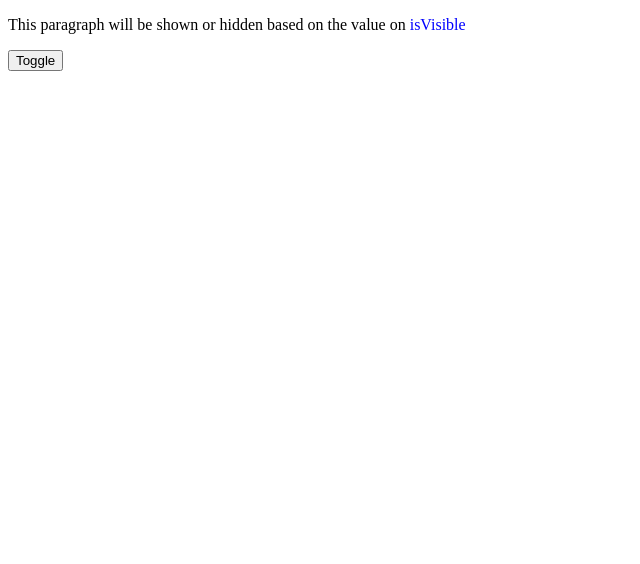
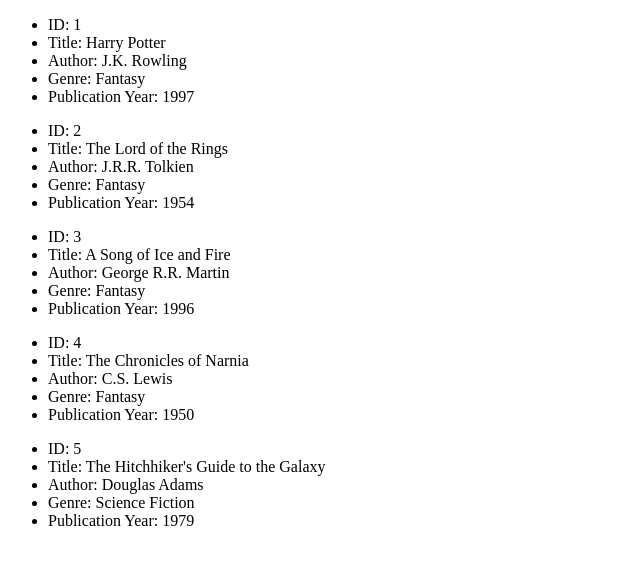
Before and after one commit to gstv57/vue-repo-learning, a Vue app: page / in a window 1280 px wide. Shown: the top 564 px of the page, without its empty margins (0-640 px from the left). Built offline with nearby package versions, Linux system fonts and the light colour scheme.

Commit message:
iteration with objects

```diff
--- a/src/App.vue
+++ b/src/App.vue
@@ -1,7 +1,7 @@
 <script setup>
-import ConditionalRendering from './components/ConditionalRendering.vue'
+import IterationComponent from './components/IterationComponent.vue'
 </script>
 
 <template>
-  <ConditionalRendering />
+  <IterationComponent />
 </template>
--- a/src/components/ConditionalRendering.vue
+++ /dev/null
@@ -1,14 +0,0 @@
-<script setup>
-import { ref } from 'vue'
-const isVisible = ref(true)
-</script>
-
-<template>
-  <div v-show="isVisible">
-    <p>
-      This paragraph will be shown or hidden based on the value on
-      <span style="color: blue">isVisible</span>
-    </p>
-  </div>
-  <button @click="isVisible = !isVisible">Toggle</button>
-</template>
--- /dev/null
+++ b/src/components/IterationComponent.vue
@@ -0,0 +1,50 @@
+<script setup>
+import { ref } from 'vue'
+let books = ref([
+  {
+    id: 1,
+    title: 'Harry Potter',
+    author: 'J.K. Rowling',
+    genre: 'Fantasy',
+    publicationYear: 1997,
+  },
+  {
+    id: 2,
+    title: 'The Lord of the Rings',
+    author: 'J.R.R. Tolkien',
+    genre: 'Fantasy',
+    publicationYear: 1954,
+  },
+  {
+    id: 3,
+    title: 'A Song of Ice and Fire',
+    author: 'George R.R. Martin',
+    genre: 'Fantasy',
+    publicationYear: 1996,
+  },
+  {
+    id: 4,
+    title: 'The Chronicles of Narnia',
+    author: 'C.S. Lewis',
+    genre: 'Fantasy',
+    publicationYear: 1950,
+  },
+  {
+    id: 5,
+    title: "The Hitchhiker's Guide to the Galaxy",
+    author: 'Douglas Adams',
+    genre: 'Science Fiction',
+    publicationYear: 1979,
+  },
+])
+</script>
+
+<template>
+  <ul v-for="{ id, title, author, genre, publicationYear } in books" :key="id">
+    <li>ID: {{ id }}</li>
+    <li>Title: {{ title }}</li>
+    <li>Author: {{ author }}</li>
+    <li>Genre: {{ genre }}</li>
+    <li>Publication Year: {{ publicationYear }}</li>
+  </ul>
+</template>
```
